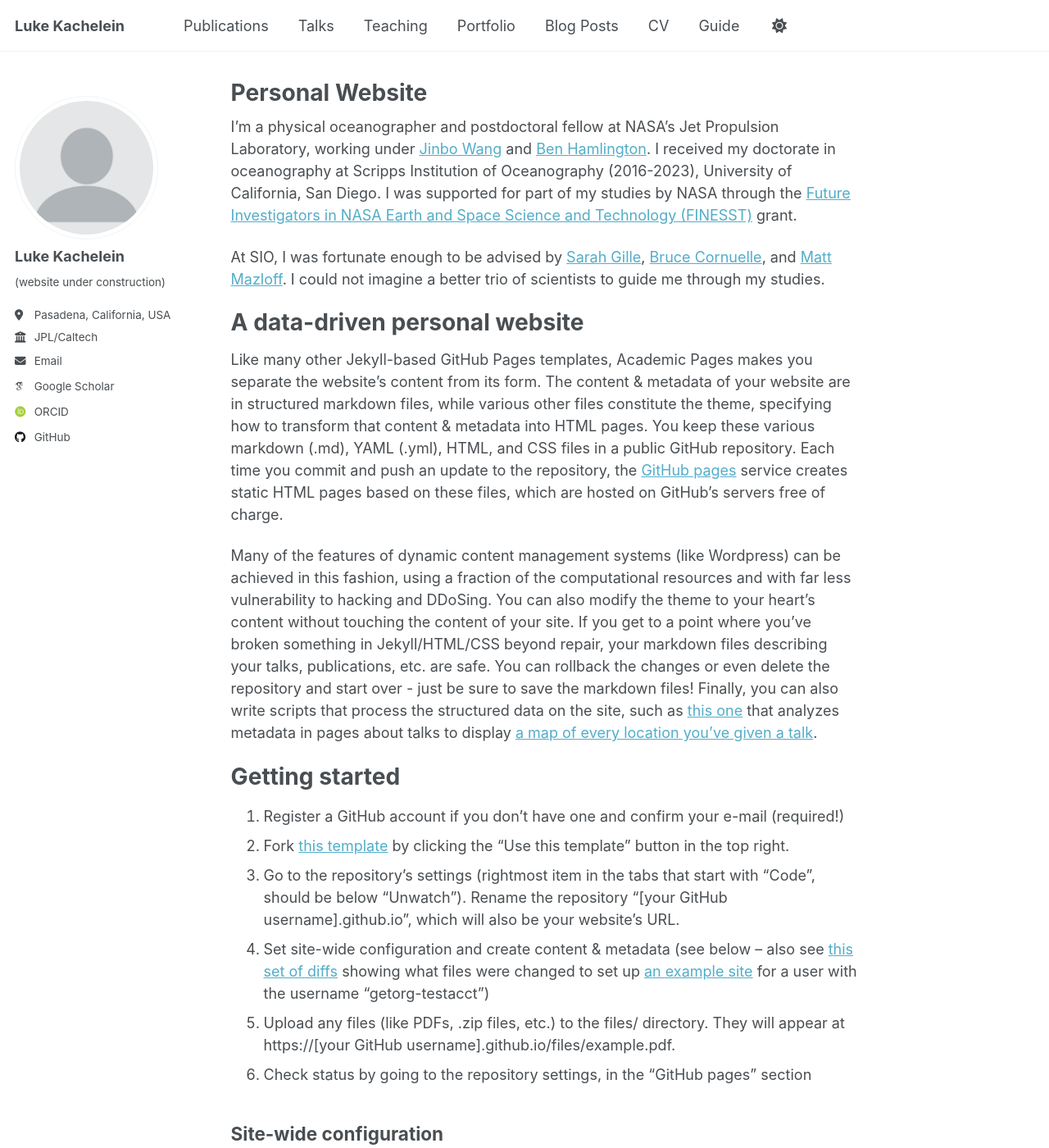
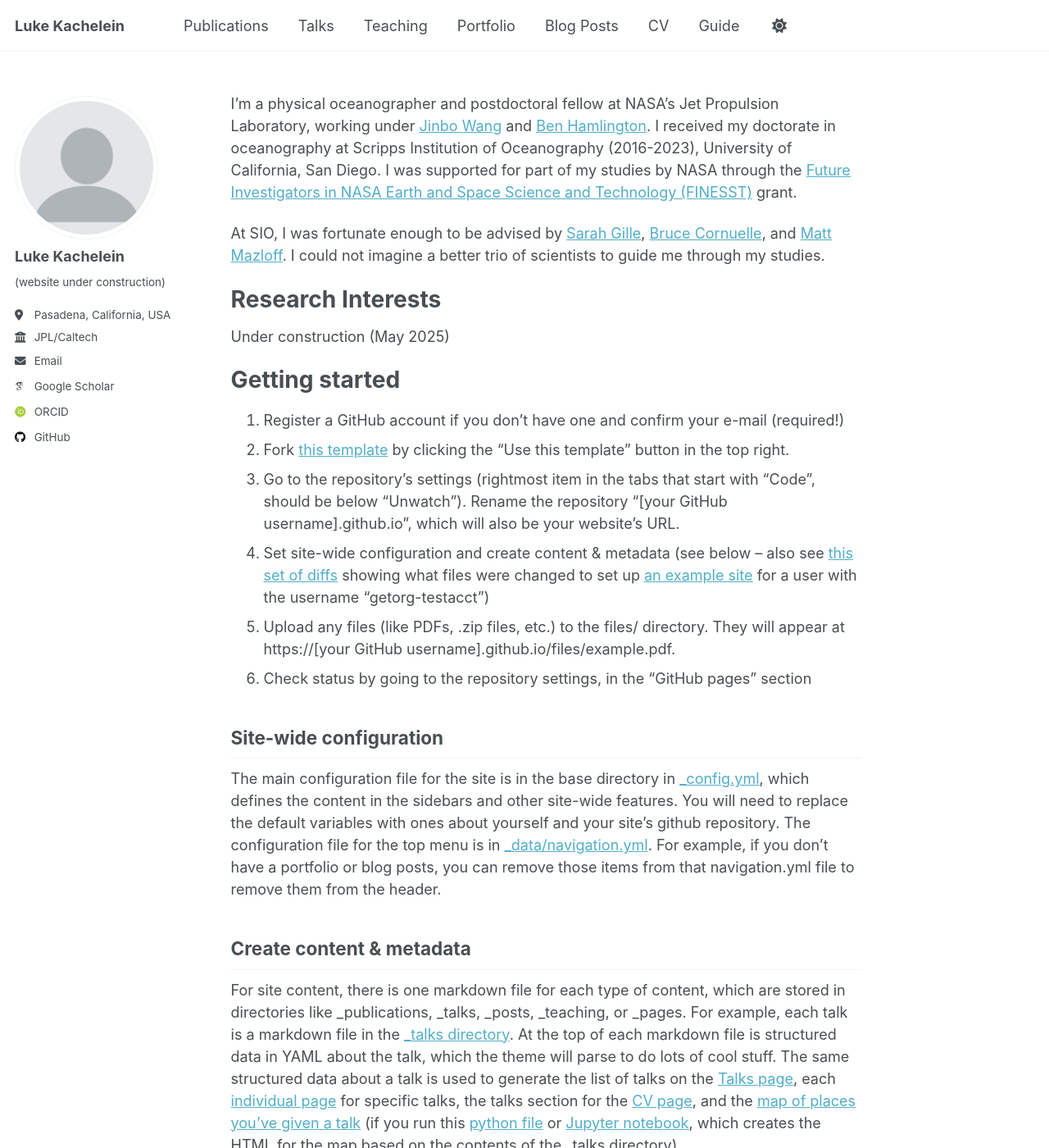
Before and after one commit to lkach/lkach.github.io, a Jekyll site: the page built from _pages/about.md, in a window 1280 px wide and 1400 px high. Shown: the whole window at 82% size. Built offline with Jekyll 4.4.1, drawn with Linux system fonts in a browser that asks for light colours; some web fonts are replaced.

Commit message:
Update about.md

```diff
--- a/_pages/about.md
+++ b/_pages/about.md
@@ -1,6 +1,6 @@
 ---
 permalink: /
-title: "Personal Website"
+title: ""
 author_profile: true
 redirect_from:
   - /about/
@@ -13,11 +13,9 @@
 
 At SIO, I was fortunate enough to be advised by [Sarah Gille](http://pordlabs.ucsd.edu/sgille/), [Bruce Cornuelle](http://scrippsscholars.ucsd.edu/bcornuelle), and [Matt Mazloff](http://scrippsscholars.ucsd.edu/mmazloff/). I could not imagine a better trio of scientists to guide me through my studies.
 
-A data-driven personal website
+Research Interests
 ======
-Like many other Jekyll-based GitHub Pages templates, Academic Pages makes you separate the website's content from its form. The content & metadata of your website are in structured markdown files, while various other files constitute the theme, specifying how to transform that content & metadata into HTML pages. You keep these various markdown (.md), YAML (.yml), HTML, and CSS files in a public GitHub repository. Each time you commit and push an update to the repository, the [GitHub pages](https://pages.github.com/) service creates static HTML pages based on these files, which are hosted on GitHub's servers free of charge.
-
-Many of the features of dynamic content management systems (like Wordpress) can be achieved in this fashion, using a fraction of the computational resources and with far less vulnerability to hacking and DDoSing. You can also modify the theme to your heart's content without touching the content of your site. If you get to a point where you've broken something in Jekyll/HTML/CSS beyond repair, your markdown files describing your talks, publications, etc. are safe. You can rollback the changes or even delete the repository and start over - just be sure to save the markdown files! Finally, you can also write scripts that process the structured data on the site, such as [this one](https://github.com/academicpages/academicpages.github.io/blob/master/talkmap.ipynb) that analyzes metadata in pages about talks to display [a map of every location you've given a talk](https://academicpages.github.io/talkmap.html).
+Under construction (May 2025)
 
 Getting started
 ======
```
